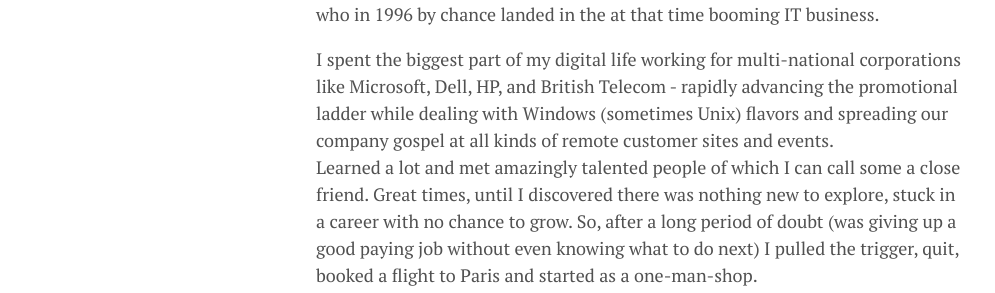
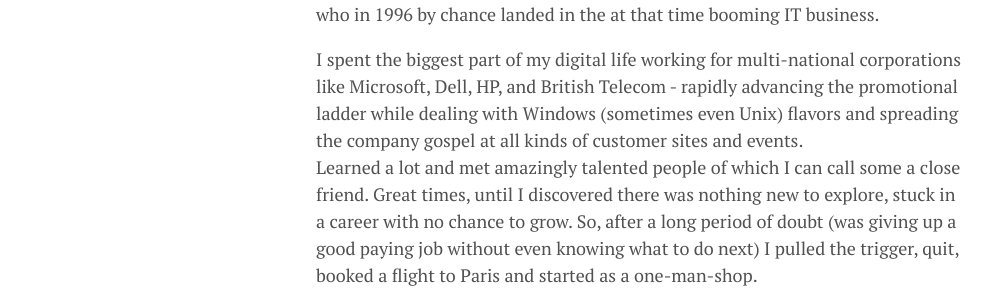
Before and after one commit to lgeurts/lgeurts.github.io, a Jekyll site: the page built from about.md, in a window 1280 px wide. Shown: the part 609-902 px from the top of the page, without its empty margins (0-995 px from the left). Built offline with Jekyll 4.4.1, drawn with Linux system fonts in a browser that asks for light colours; nearby versions of some CDN libraries.

Commit message:
Update about.md

```diff
--- a/about.md
+++ b/about.md
@@ -7,7 +7,7 @@
 
 I’m a Flemish native, a former on-call Musician (took me less than 1 year to learn there was no money to be earned in that crazy scene), and certified Biotechnician who in 1996 by chance landed in the at that time booming IT business.
 
-I spent the biggest part of my digital life working for multi-national corporations like Microsoft, Dell, HP, and British Telecom - rapidly advancing the promotional ladder while dealing with Windows (sometimes Unix) flavors and spreading our company gospel at all kinds of remote customer sites and events. <br> Learned a lot and met amazingly talented people of which I can call some a close friend. Great times, until I discovered there was nothing new to explore, stuck in a career with no chance to grow. So, after a long period of doubt (was giving up a good paying job without even knowing what to do next) I pulled the trigger, quit, booked a flight to Paris and started as a one-man-shop. <br>Regrets? No, I've had my share of blunders and absurdities creeping in but never would go back.
+I spent the biggest part of my digital life working for multi-national corporations like Microsoft, Dell, HP, and British Telecom - rapidly advancing the promotional ladder while dealing with Windows (sometimes even Unix) flavors and spreading the company gospel at all kinds of customer sites and events. <br> Learned a lot and met amazingly talented people of which I can call some a close friend. Great times, until I discovered there was nothing new to explore, stuck in a career with no chance to grow. So, after a long period of doubt (was giving up a good paying job without even knowing what to do next) I pulled the trigger, quit, booked a flight to Paris and started as a one-man-shop. <br>Regrets? No, I've had my share of blunders and absurdities creeping in but never would go back.
 
 What else? I’m interested in far too much topics ranging from science to history, kendo, trekking the Alps, my (2008) Suzuki GSXR-600, driving the neighbours to insanity when rehearsing paradiddles, and more.
 
```
